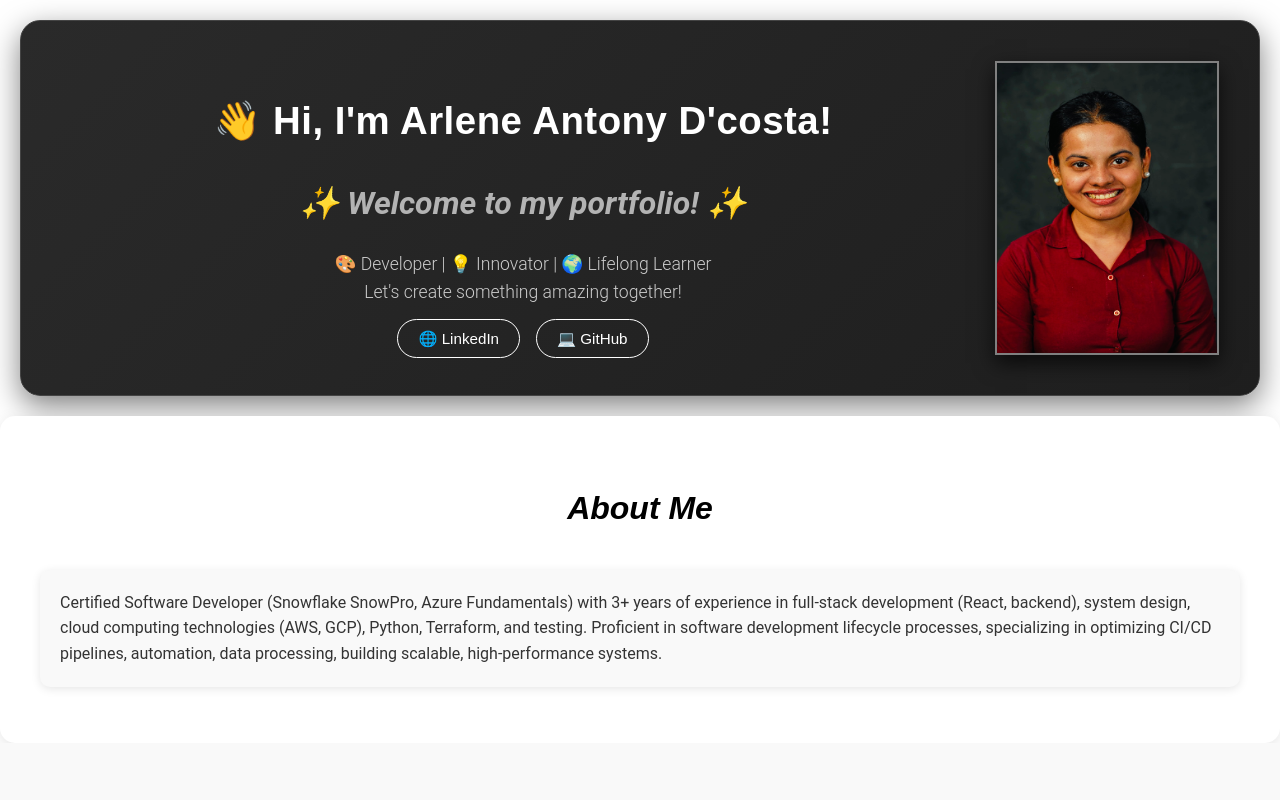
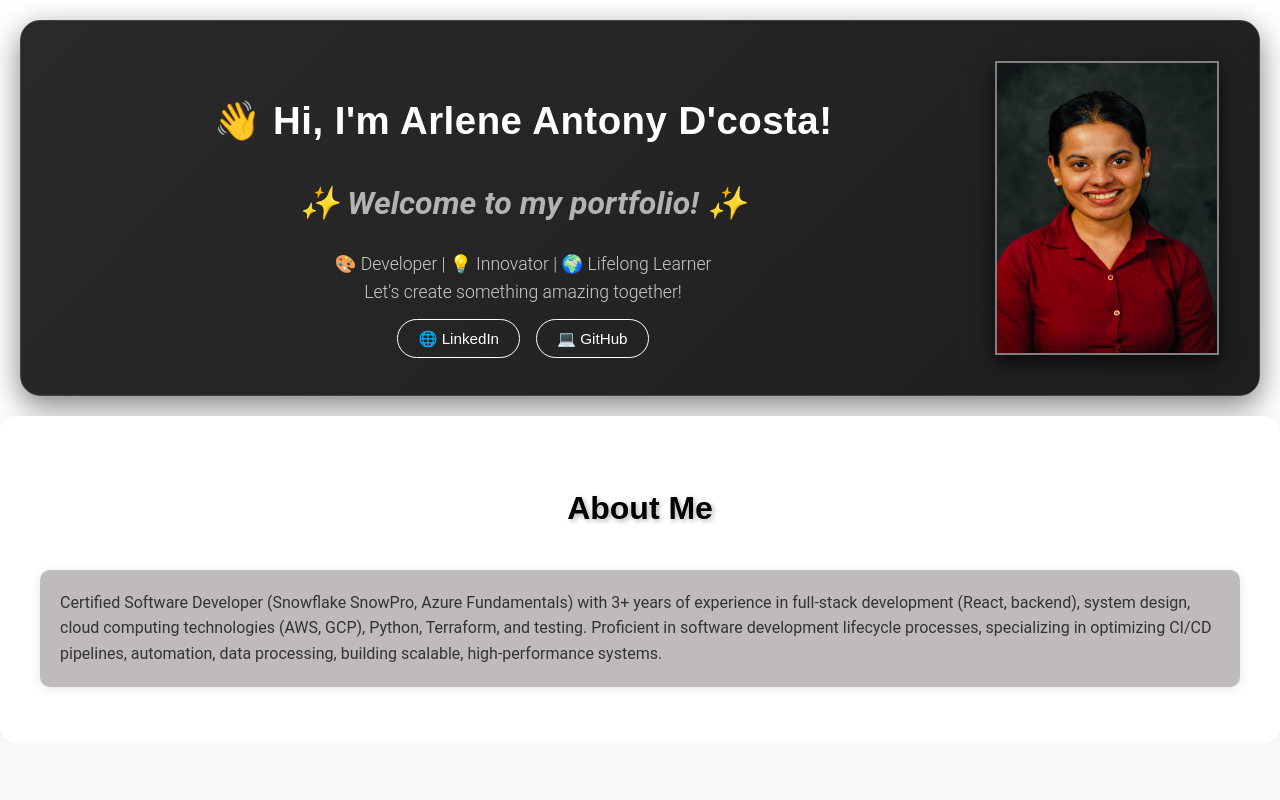
Before and after one commit to ArleneDcosta/portfolio, a React (Create React App) app: page / in a window 1280 px wide. Shown: the top 800 px of the page. Built offline with nearby package versions, Linux system fonts and the light colour scheme.

Commit message:
Updated about section design

```diff
--- a/src/components/About/About.css
+++ b/src/components/About/About.css
@@ -11,10 +11,13 @@
   font-size: 2rem; /* Slightly larger font size for emphasis */
   margin-bottom: 20px; /* Space below the heading */
   font-family: 'Arial', sans-serif; /* Clean font for heading */
+  font-style: normal; /* Ensure the font is not italic */
+  text-shadow: 2px 2px 5px rgba(0, 0, 0, 0.3); /* Add shadow to the text */
 }
 
+
 .about p {
-  background-color: #f9f9f9; /* Very light grey background for the text */
+  background-color: #c0bbbb; /* Very light grey background for the text */
   color: #333333; /* Dark grey for text readability */
   padding: 20px; /* Add padding inside the box */
   font-size: 1rem; /* Standard font size */
```
